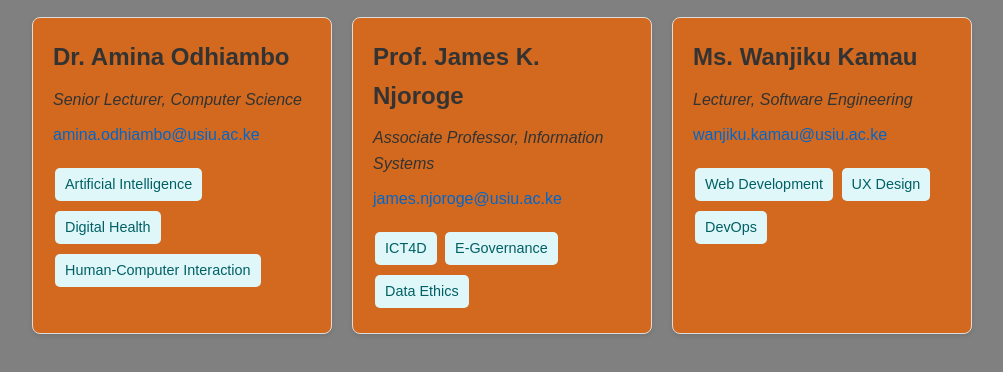
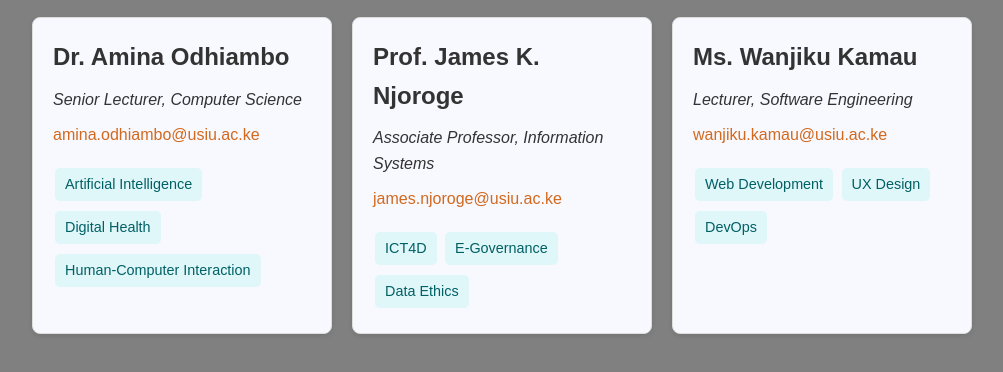
Before and after one commit to AcholaJenny/end-sem, a plain HTML site: page index.html in a window 1280 px wide. Shown: the part 74-446 px from the top of the page, without its empty margins (138-1141 px from the left). Drawn offline with Linux system fonts and the light colour scheme.

Commit message:
Update style.css

```diff
--- a/style.css
+++ b/style.css
@@ -30,7 +30,7 @@ header h1 {
 }
 
 .faculty-card {
-  background-color: chocolate;
+  background-color: ghostwhite;
   border: 1px solid #ddd;
   border-radius: 8px;
   box-shadow: 0 2px 5px rgba(0, 0, 0, 0.1);
@@ -54,7 +54,7 @@ header h1 {
 }
 
 .faculty-card a {
-  color: #0066cc;
+  color: chocolate;
   text-decoration: none;
 }
 
```
